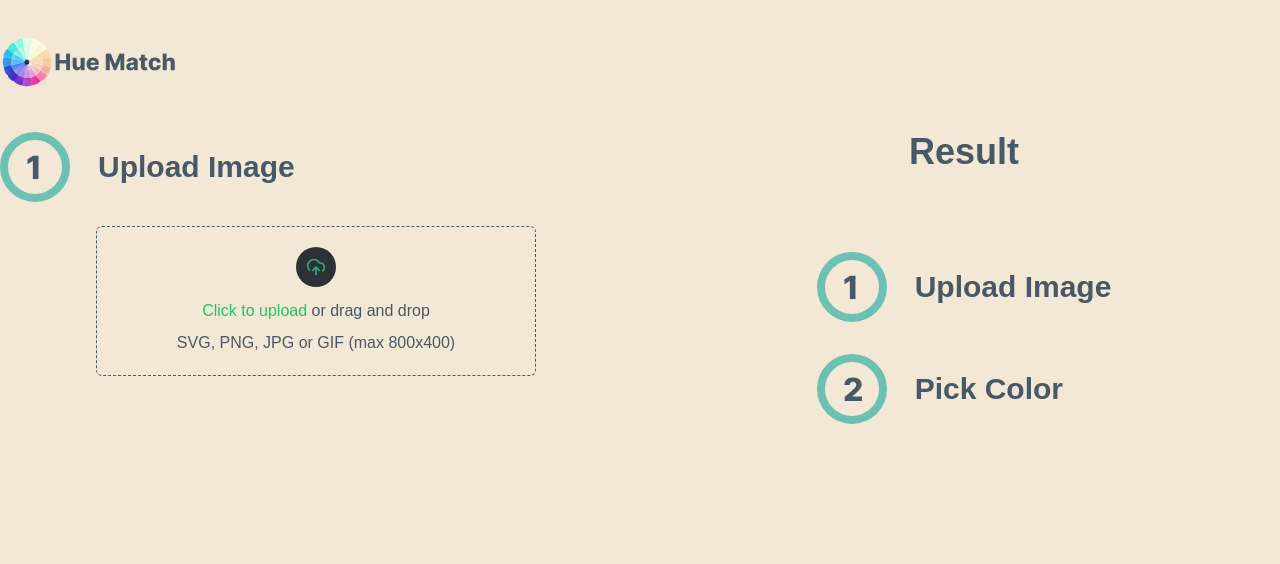
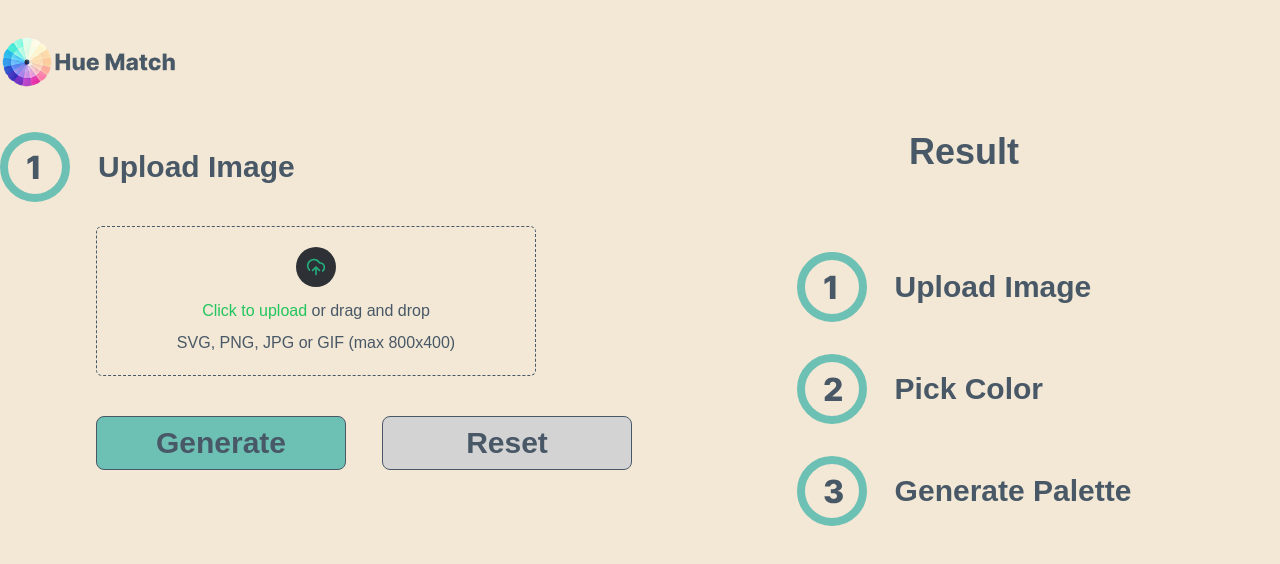
Before and after one commit to TenNga/hue-match, a Next.js app: page /generator in a window 1280 px wide. Shown: the top 564 px of the page. Built offline with nearby package versions, Linux system fonts and the light colour scheme.

Commit message:
added generate and reset button using reusable component

```diff
--- a/components/Results.tsx
+++ b/components/Results.tsx
@@ -35,6 +35,7 @@ const Results = () => {
                         <Step step={steps.two} done={true} /> :
                         <Step step={steps.two} done={false} />
                 }
+                <Step step={steps.three} done={false} />
             </div>
 
         </section>
--- a/components/StepsContainer.tsx
+++ b/components/StepsContainer.tsx
@@ -5,12 +5,13 @@ import FirstStep from './FirstStep'
 import SecondStep from './SecondStep'
 import { StepContext, StepProvider } from '@/contexts/StepContext'
 import useStepContext from '@/hooks/useStepContext'
+import Button from './ui/Button'
 
 const StepsContainer = () => {
     const {upload, setUpload} = useStepContext();
 
    return (
-    <div className='flex flex-col gap-10'>
+    <section className='flex flex-col gap-10'>
 
         <FirstStep onUpload={setUpload} upload={upload}/>
 
@@ -18,9 +19,17 @@ const StepsContainer = () => {
             upload &&
                 <SecondStep image={upload[0]}/>
         }
+        <div className='flex justify-between items-center gap-9 pl-24'>
+            <Button type='primary'>
+                Generate
+            </Button>
+            <Button type='secondary'>
+                reset
+            </Button>
+        </div>
 
 
-    </div>
+    </section>
   )
 }
 
```
